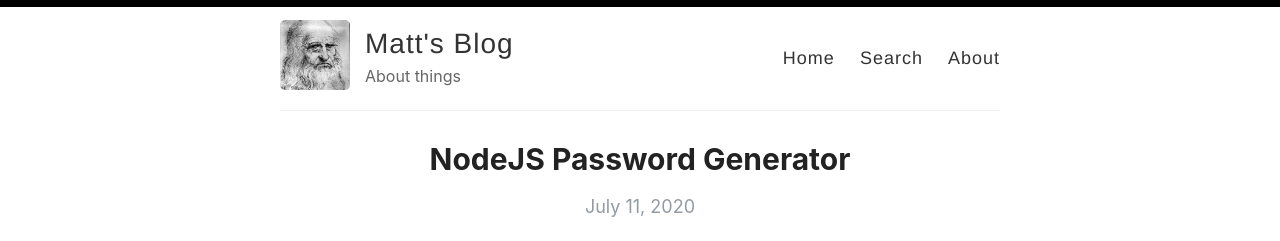
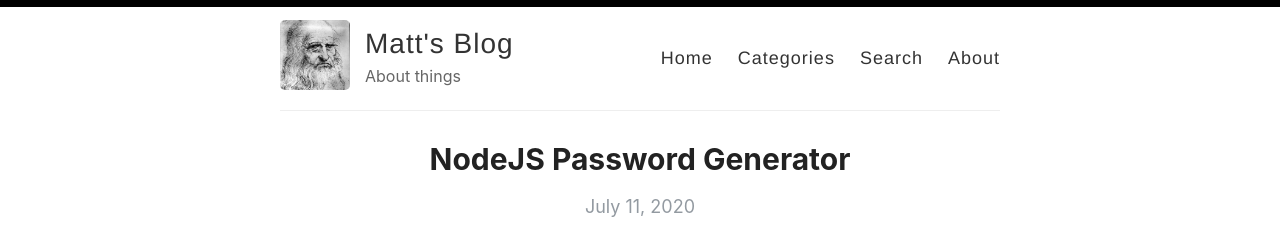
Before and after one commit to username1001/blog, a Jekyll site: the page built from index.html, in a window 1280 px wide and 900 px high. Shown: the top 241 px of the window. Built offline with Jekyll 4.4.1, drawn with Linux system fonts in a browser that asks for light colours; the list of posts is cut into pages by our own code.

Commit message:
Add Categories

```diff
--- a/_layouts/default.html
+++ b/_layouts/default.html
@@ -28,7 +28,7 @@
 
             <nav>
               <a href="{{ site.baseurl }}/">Home</a>
-              <!-- <a href="{{ site.baseurl }}/getting-started">Getting Started</a> -->
+              <a href="{{ site.baseurl }}/categories">Categories</a>
               <a href="{{ site.baseurl }}/search">Search</a>
               <a href="{{ site.baseurl }}/about">About</a>
             </nav>
```
